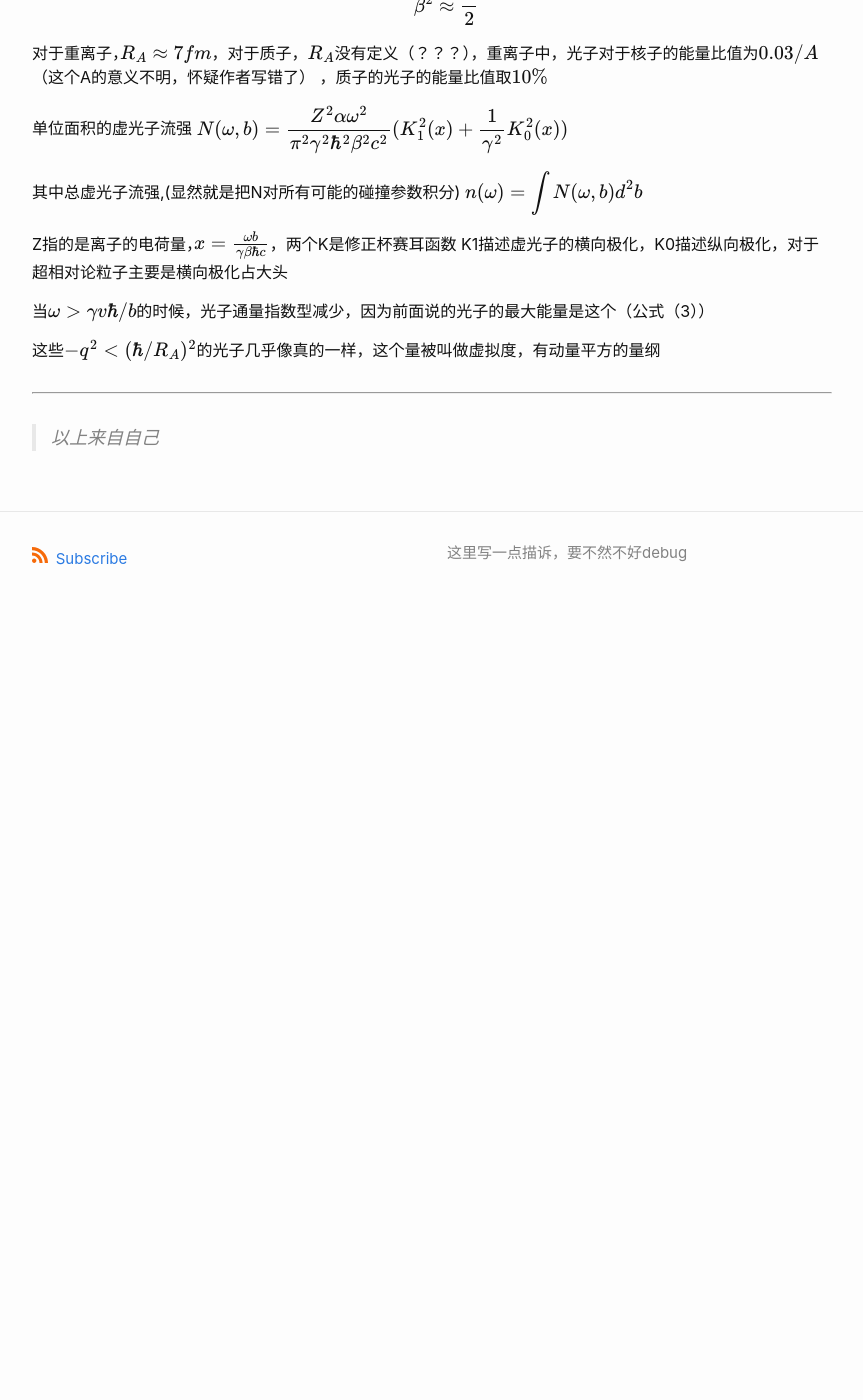
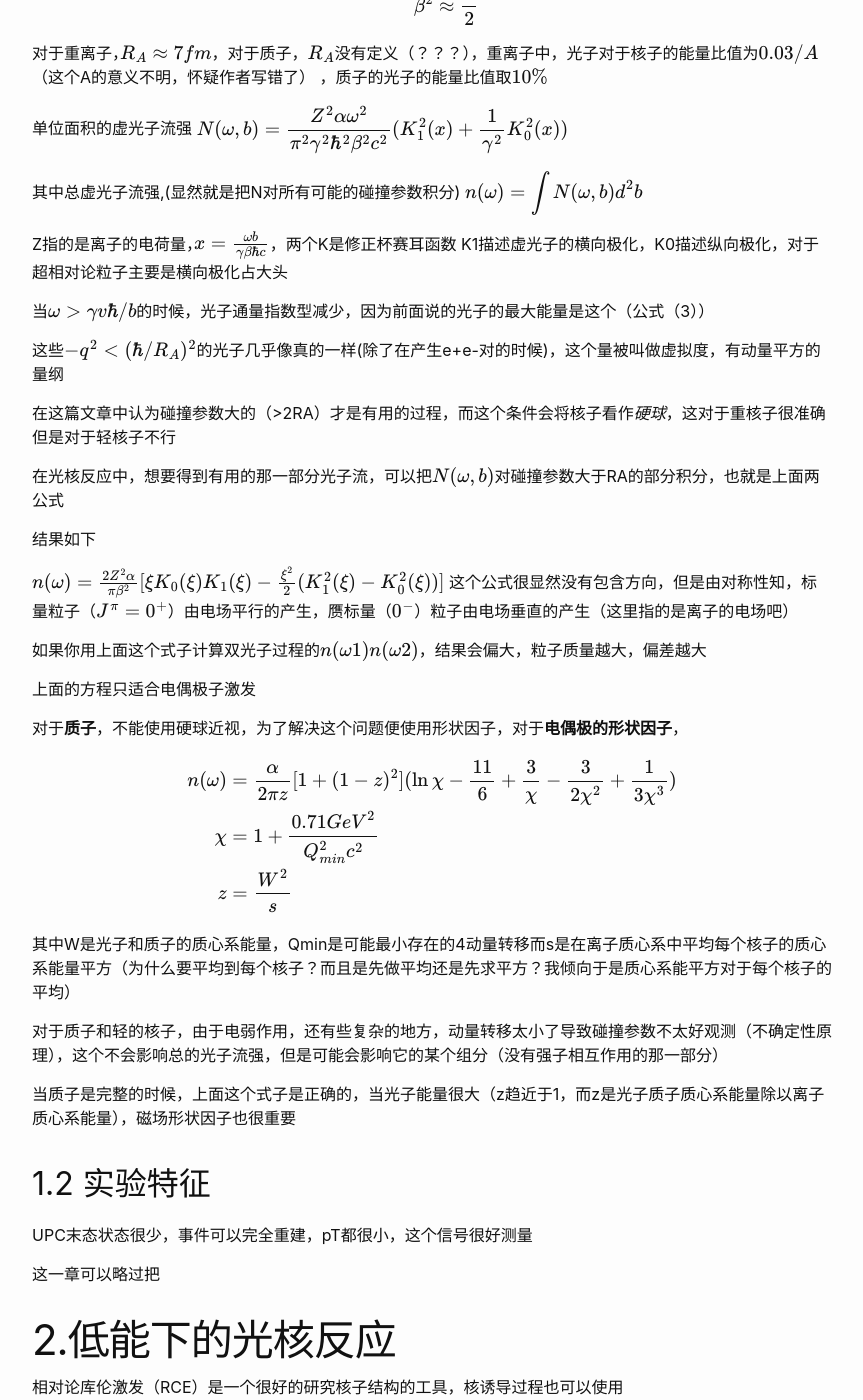
Before and after one commit to huinaibing/huinaibing.github.io, a Jekyll site: the page built from physics/poup.md, in a window 1280 px wide and 1400 px high, scrolled down 7617 px. Shown: the whole window, without its empty margins (208-1071 px from the left). Built offline with Jekyll 4.4.1, drawn with Linux system fonts in a browser that asks for light colours; formulas are drawn with MathJax 3; before the commit the page ends 8247 px from its top, so only the background shows below that; some of the changed text lies outside the part shown.

Commit message:
25 3 11 21:20 wins

```diff
--- a/physics/poup.md
+++ b/physics/poup.md
@@ -225,21 +225,66 @@ K1描述虚光子的横向极化，K0描述纵向极化，对于超相对论粒
 
 当$\omega > \gamma v \hbar / b$的时候，光子通量指数型减少，因为前面说的光子的最大能量是这个（公式（3））
 
-这些$-q^2 < (\hbar / R_A)^2$的光子几乎像真的一样，这个量被叫做虚拟度，有动量平方的量纲
+这些$-q^2 < (\hbar / R_A)^2$的光子几乎像真的一样(除了在产生e+e-对的时候)，这个量被叫做虚拟度，有动量平方的量纲
+
+在这篇文章中认为碰撞参数大的（>2RA）才是有用的过程，而这个条件会将核子看作*硬球*，这对于重核子很准确但是对于轻核子不行
+
+在光核反应中，想要得到有用的那一部分光子流，可以把$N(\omega, b)$对碰撞参数大于RA的部分积分，也就是上面两公式
+
+结果如下
 
 
+$$
+n(\omega) = \frac{2Z^2 \alpha}{\pi \beta^2} [\xi K_0(\xi)K_1(\xi) - \frac{\xi^2}{2}(K^2_1(\xi) - K^2_0(\xi))]
+$$
+这个公式很显然没有包含方向，但是由对称性知，标量粒子（$J^{\pi} = 0^+$）由电场平行的产生，赝标量（$0^-$）粒子由电场垂直的产生（这里指的是离子的电场吧）
+
+如果你用上面这个式子计算双光子过程的$n(\omega 1)n(\omega 2)$，结果会偏大，粒子质量越大，偏差越大
+
+上面的方程只适合电偶极子激发
+
+对于**质子**，不能使用硬球近视，为了解决这个问题便使用形状因子，对于**电偶极的形状因子**，
 
 
+$$
+\begin{align}
+n(\omega) &= \frac{\alpha}{2 \pi z} [1 + (1 - z)^2] (\ln{\chi} - \frac{11}{6} + \frac{3}{\chi}- \frac{3}{2\chi^2} + \frac{1}{3\chi^3})
+
+\\
+\chi &= 1 + \frac{0.71{GeV}^2}{Q_{min}^2 c^2}
+\\
+z &= \frac{W^2}{s}
+\end{align}
+$$
 
 
+其中W是光子和质子的质心系能量，Qmin是可能最小存在的4动量转移而s是在离子质心系中平均每个核子的质心系能量平方（为什么要平均到每个核子？而且是先做平均还是先求平方？我倾向于是质心系能平方对于每个核子的平均）
 
+对于质子和轻的核子，由于电弱作用，还有些复杂的地方，动量转移太小了导致碰撞参数不太好观测（不确定性原理），这个不会影响总的光子流强，但是可能会影响它的某个组分（没有强子相互作用的那一部分）
 
+当质子是完整的时候，上面这个式子是正确的，当光子能量很大（z趋近于1，而z是光子质子质心系能量除以离子质心系能量），磁场形状因子也很重要
 
+## 1.2 实验特征
 
+UPC末态状态很少，事件可以完全重建，pT都很小，这个信号很好测量
 
+这一章可以略过把
 
+# 2.低能下的光核反应
 
+相对论库伦激发（RCE）是一个很好的研究核子结构的工具，核诱导过程也可以使用
 
+RCE包含单光子和多光子过程，前者可以使用微扰理论，RCE可以去探测生命短不稳定的核子
+
+文章接下来扯到的辐射捕获过程怎么跑到天体物理去了，先放一边
+
+巨偶极共振GDR发生在10-20MeV的原子核中，而双巨偶极共振（DGDR）则是在一个原子核内的两个巨偶极共振叠加，能量一般是两倍
+
+DGDR只占UPC中RCE的总破碎截面的10%，主要贡献是GDR，然后通过中子发射衰变，这也是对撞机中束流衰减的一个主要来源
+
+# 3.强子对撞机下的光生截面
+
+强子对撞机有可能直接去确定核子中胶子分布。重矢量介子的排他性产生、重夸克反夸克对的光生截面和jet的光生截面可以用于探测胶子的分布。在DIS中没法探测胶子分布，因为胶子不参与电弱作用
 
 
 
```
